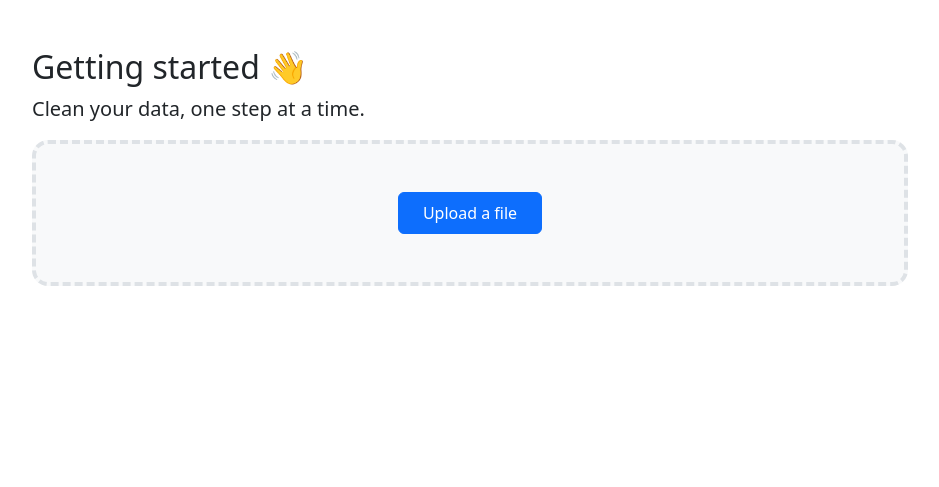
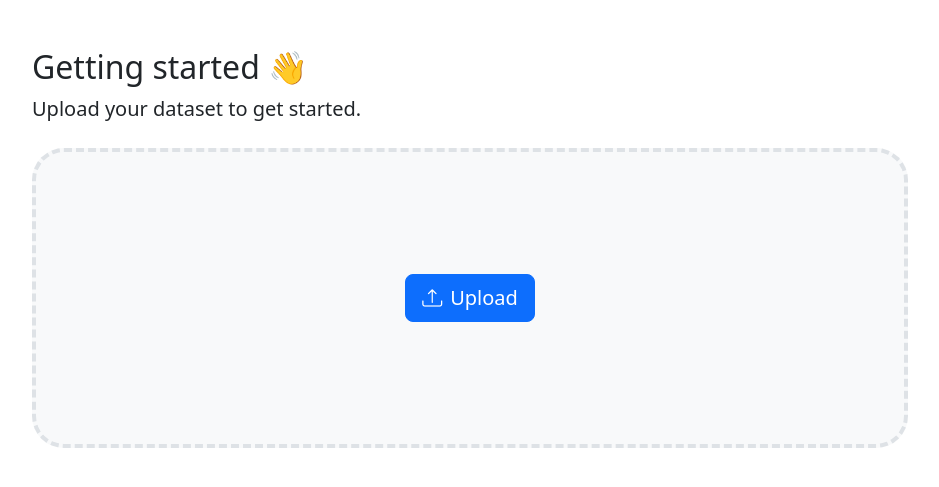
Before and after one commit to mel-adry-olivo/holy-sheet, a Flask app: page / in a window 1280 px wide. Shown: the top 487 px of the page, without its empty margins (170-1109 px from the left). Run offline with Flask 3, Linux system fonts and the light colour scheme.

Commit message:
feat: upload http

```diff
--- a/app.py
+++ b/app.py
@@ -1,11 +1,46 @@
-from flask import Flask, render_template
+from flask import Flask, render_template, request, jsonify
+import os
+import pandas as pd
 
 app = Flask(__name__)
+UPLOAD_FOLDER = 'uploads'
+if not os.path.exists(UPLOAD_FOLDER):
+    os.makedirs(UPLOAD_FOLDER)
+
+app.config['UPLOAD_FOLDER'] = UPLOAD_FOLDER
 
 @app.route("/")
 def index():
     return render_template("index.html")
 
 
+@app.route("/upload", methods=["POST"])
+def uploadFile():
+    file = request.files['file']
+    # test-data.xlsx
+
+    file_path = os.path.join(app.config['UPLOAD_FOLDER'], file.filename)
+    # uploads/test-data.xlsx
+
+    fileName, fileExtension = os.path.splitext(file.filename)
+
+    # if os.path.exists(file_path):
+    #     return jsonify({'message': 'File already exists'}), 400
+
+    try:
+        file.save(file_path)
+    except Exception as e:
+        return jsonify({'message': f'File upload failed: {str(e)}'}), 500
+
+    if(fileExtension == '.csv'):
+        df = pd.read_csv(file_path)
+    elif(fileExtension == '.xlsx'):
+        df = pd.read_excel(file_path)
+    else:
+        return jsonify({'message': 'Invalid file format'}), 400
+
+
+    return df.to_json(orient='records'), 200
+
 if __name__ == "__main__":
     app.run(debug=True)
--- a/templates/index.html
+++ b/templates/index.html
@@ -10,6 +10,10 @@
       rel="stylesheet"
       href="https://cdn.jsdelivr.net/npm/bootstrap@5.3.3/dist/css/bootstrap.min.css"
     />
+    <link
+      rel="stylesheet"
+      href="https://cdn.jsdelivr.net/npm/bootstrap-icons@1.11.3/font/bootstrap-icons.min.css"
+    />
     <script
       src="https://cdn.jsdelivr.net/npm/bootstrap@5.3.3/dist/js/bootstrap.bundle.min.js"
       defer
@@ -18,8 +22,8 @@
       .wrapper {
         max-width: 900px !important;
       }
-
       .dropbox {
+        height: 300px;
         border-style: dashed !important;
         border-width: 4px !important;
       }
@@ -27,17 +31,102 @@
         justify-content: center !important;
         align-items: center !important;
       }
+
+      td:hover {
+        cursor: pointer;
+        background-color: beige;
+      }
     </style>
   </head>
   <body>
     <div class="wrapper container-md p-0 mt-5">
       <div class="container-sm flex-column gap-2">
         <h2>Getting started &#128075;</h2>
-        <p class="lead">Clean your data, one step at a time.</p>
-        <div class="d-flex flex-center p-5 border rounded-4 bg-light dropbox">
-          <button class="btn btn-primary px-4 py-2 fw-medium">Upload a file</button>
+        <p class="lead mb-4">Upload your dataset to get started.</p>
+        <div class="d-flex flex-center p-5 mb-3 border rounded-5 bg-light dropbox">
+          <button id="uploadButton" class="btn btn-primary btn-lg d-flex gap-2 px-3 py-2 fw-medium">
+            <i class="bi bi-upload"></i>
+            <span>Upload</span>
+          </button>
+          <input type="file" id="fileInput" hidden />
         </div>
+        <div id="table-container" class=""></div>
       </div>
     </div>
+    <script>
+      const uploadButton = document.getElementById('uploadButton');
+      const fileInput = document.getElementById('fileInput');
+      const responseText = document.getElementById('responseText');
+
+      uploadButton.addEventListener('click', () => {
+        fileInput.click();
+      });
+
+      fileInput.addEventListener('change', async () => {
+        const file = fileInput.files[0];
+
+        if (!file) {
+          responseText.textContent = 'No file selected.';
+          return;
+        }
+
+        const formData = new FormData();
+        formData.append('file', file);
+
+        try {
+          const response = await fetch('/upload', {
+            method: 'POST',
+            body: formData,
+          });
+
+          if (response.ok) {
+            const result = await response.json();
+            generateTable(result);
+          } else {
+            const errorResult = await response.json();
+            responseText.textContent = `Error: ${errorResult.message}`;
+          }
+        } catch (error) {
+          console.log(error);
+          responseText.textContent = `Error: ${error.message}`;
+        }
+      });
+
+      function generateTable(jsonData) {
+        const container = document.getElementById('table-container');
+
+        const table = document.createElement('table');
+        table.classList.add('table', 'table-striped', 'border');
+        const headerRow = table.insertRow();
+
+        const indexHeader = document.createElement('th');
+        indexHeader.textContent = '#';
+        headerRow.appendChild(indexHeader);
+
+        const keys = Object.keys(jsonData[0]);
+        keys.forEach((key) => {
+          const headerCell = document.createElement('th');
+          headerCell.textContent = key;
+          headerRow.appendChild(headerCell);
+        });
+
+        jsonData.forEach((item, index) => {
+          const row = table.insertRow();
+
+          const indexCell = row.insertCell();
+          indexCell.textContent = index + 1; // Start index from 1
+          indexCell.style.fontWeight = 'bold'; // Style index column
+
+          keys.forEach((key) => {
+            const cell = row.insertCell();
+            cell.textContent = item[key];
+          });
+        });
+
+        // Append the table to the container
+        container.innerHTML = ''; // Clear the container before appending new table
+        container.appendChild(table);
+      }
+    </script>
   </body>
 </html>
```
